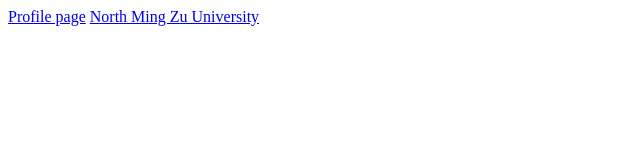
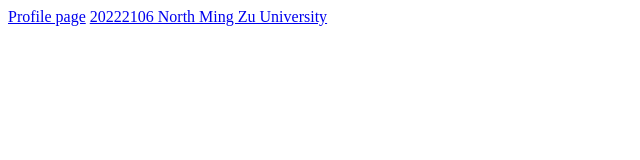
Before and after one commit to 2144768106/ak47, a plain HTML site: page index.html in a window 1280 px wide. Shown: the whole page, without its empty margins (0-640 px from the left). Drawn offline with Linux system fonts and the light colour scheme.

Commit message:
20222106

```diff
--- a/index.html
+++ b/index.html
@@ -1,2 +1,2 @@
 <a href="./profile.html">Profile page</a>
-<a href="./uni.html">North Ming Zu University</a>
+<a href="./uni.html">20222106 North Ming Zu University</a>
```
